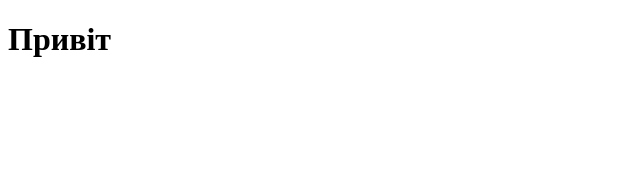
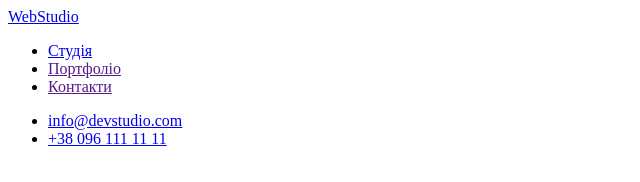
Before and after one commit to danahorb/goit-markup-hw-01, a plain HTML site: page index.html in a window 1280 px wide. Shown: the whole page, without its empty margins (0-640 px from the left). Drawn offline with Linux system fonts and the light colour scheme.

Commit message:
Header skeleton

```diff
--- a/index.html
+++ b/index.html
@@ -1,12 +1,39 @@
 <!DOCTYPE html>
-<html lang="en">
+<html lang="uk">
   <head>
     <meta charset="UTF-8" />
     <meta http-equiv="X-UA-Compatible" content="IE=edge" />
     <meta name="viewport" content="width=device-width, initial-scale=1.0" />
-    <title>Document</title>
+    <title>Студія</title>
   </head>
   <body>
-    <h1>Привіт</h1>
+    <!--Шапка сторінки-->
+    <header class="header">
+      <nav>
+        <!--Логотип-->
+        <a href="./index.html" class="logo">WebStudio</a>
+        <!--Навігація на інші сторінки-->
+        <ul>
+          <li><a href="./index.html">Студія</a></li>
+          <li><a href="">Портфоліо</a></li>
+          <li><a href="">Контакти</a></li>
+        </ul>
+      </nav>
+        <!--Контакти-->
+        <ul class="contacts">
+          <li>
+            <a href="mailto:info@devstudio.com">info@devstudio.com</a>
+          </li>
+          <li>
+            <a href="tel:+38 096 111 11 11">+38 096 111 11 11</a>
+          </li>
+        </ul>
+    </header>
+    <main>
+
+    </main>
+    <footer>
+
+    </footer>
   </body>
 </html>
```
Also changed, not shown: .prettierrc.json (added).
